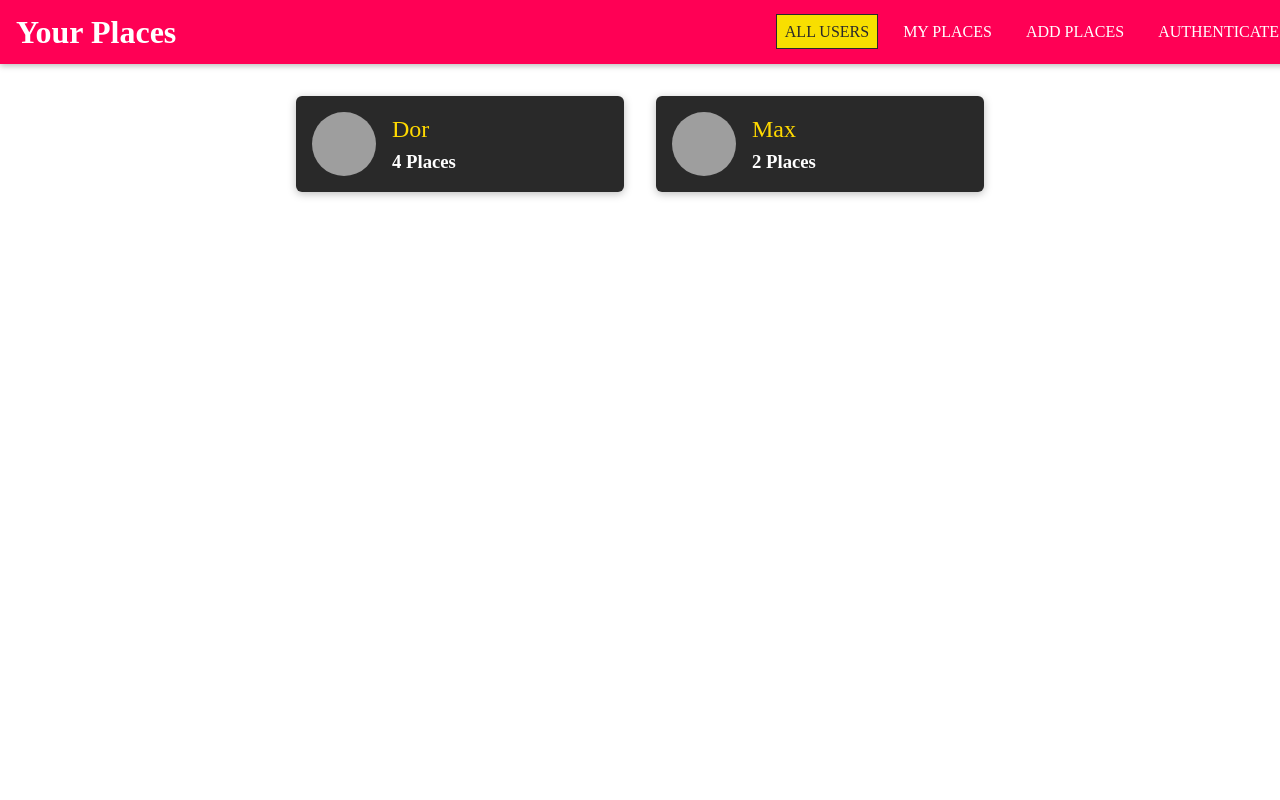
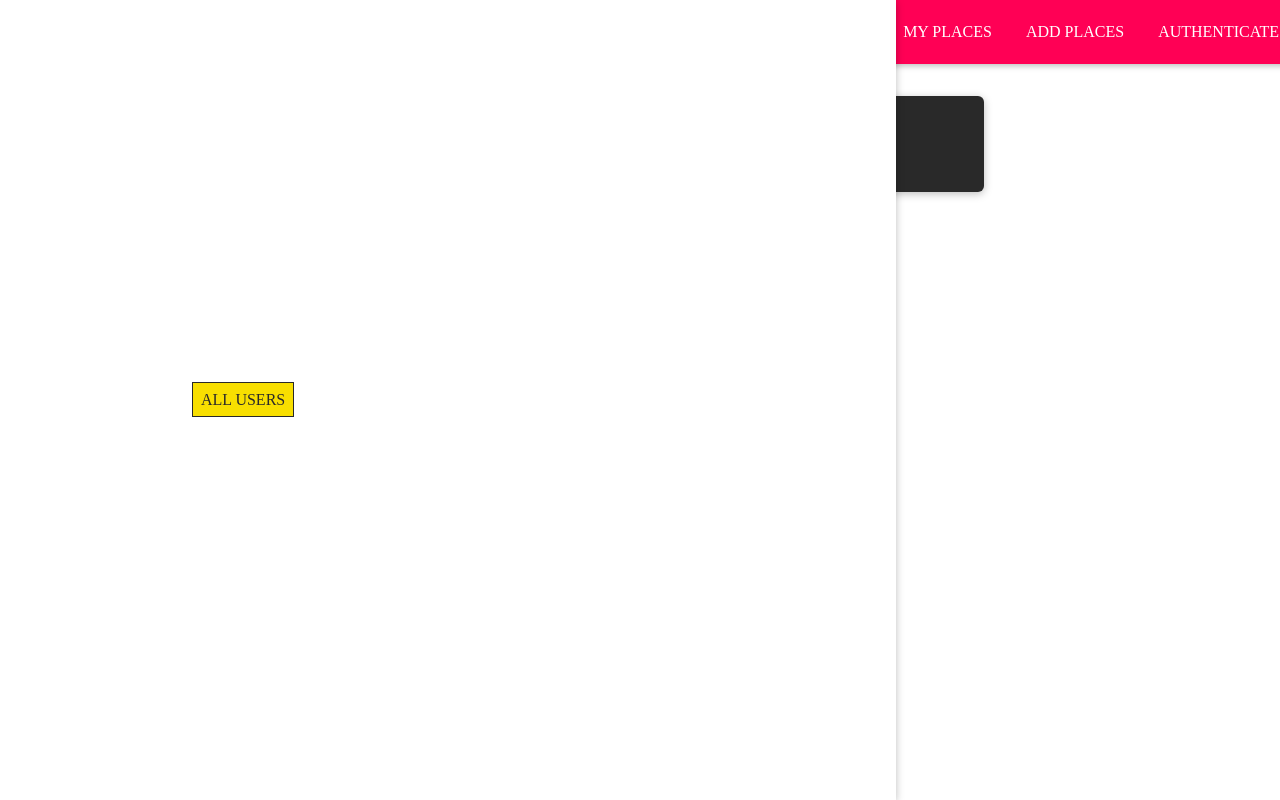
Before and after one commit to dormalk/mern-my-places, a React (Create React App) app: page / in a window 1280 px wide. Built offline with nearby package versions, Linux system fonts and the light colour scheme; grey boxes are pictures that could not be loaded.

Commit message:
init side drawer

```diff
--- a/src/shared/components/Navigation/MainNavigation/MainNavigation.tsx
+++ b/src/shared/components/Navigation/MainNavigation/MainNavigation.tsx
@@ -2,12 +2,20 @@
 import { Link } from 'react-router-dom';
 import MainHeader from '../MainHeader/MainHeader';
 import NavLinks from '../NavLinks/NavLinks';
+import SideDrawer from '../SideDrawer/SideDrawer';
 
 import './MainNavigation.css'
 
 
 const MainNavigation = () => {
-    return <MainHeader>
+    return (
+        <React.Fragment>
+            <SideDrawer>
+                <nav className="main-navigation__drawer-nav">
+                    <NavLinks/>
+                </nav>
+            </SideDrawer>
+            <MainHeader>
                 <button className="main-navigation__menu-btn">
                     <span/>
                     <span/>
@@ -17,10 +25,11 @@
                 <h1 className="main-navigation__title">
                     <Link to='/'>Your Places</Link>
                 </h1>
-        <nav>
+                <nav className="main-navigation__header-nav">
                     <NavLinks/>
                 </nav>
             </MainHeader>
+    </React.Fragment>)
 }
 
 export default MainNavigation;
--- a/src/shared/components/Navigation/SideDrawer/SideDrawer.css
+++ b/src/shared/components/Navigation/SideDrawer/SideDrawer.css
@@ -0,0 +1,10 @@
+.side-drawer {
+    position: fixed;
+    left: 0;
+    top: 0;
+    z-index: 100;
+    height: 100vh;
+    width: 70%;
+    background: white;
+    box-shadow: 0 2px 8px rgba(0, 0, 0, 0.26);
+  }
--- a/src/shared/components/Navigation/SideDrawer/SideDrawer.tsx
+++ b/src/shared/components/Navigation/SideDrawer/SideDrawer.tsx
@@ -1,8 +1,14 @@
-import React from 'react';
+import React, { ReactElement } from 'react';
+import './SideDrawer.css';
 
+class SideDrawerProps {
+    children?: ReactElement<any,any> | string;
+}
 
-const SideDrawer = () => {
-
+const SideDrawer = (props:SideDrawerProps) => {
+    return <aside className="side-drawer">
+        {props.children}
+    </aside>
 }
 
 export default SideDrawer;
```
Also changed, not shown: src/shared/components/Navigation/MainNavigation/MainNavigation.css (indentation only), 2 other files (tests, documents, lock files or other folders). Lines whose indentation alone changed are shown as unchanged.
